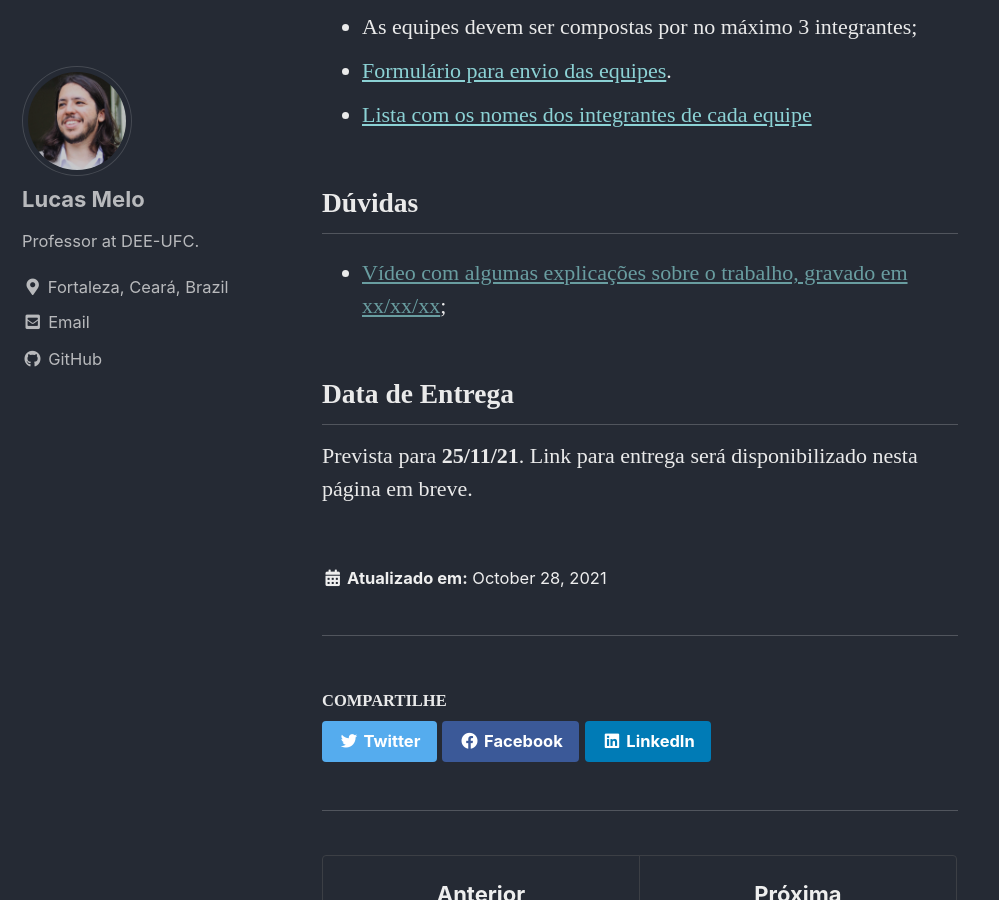
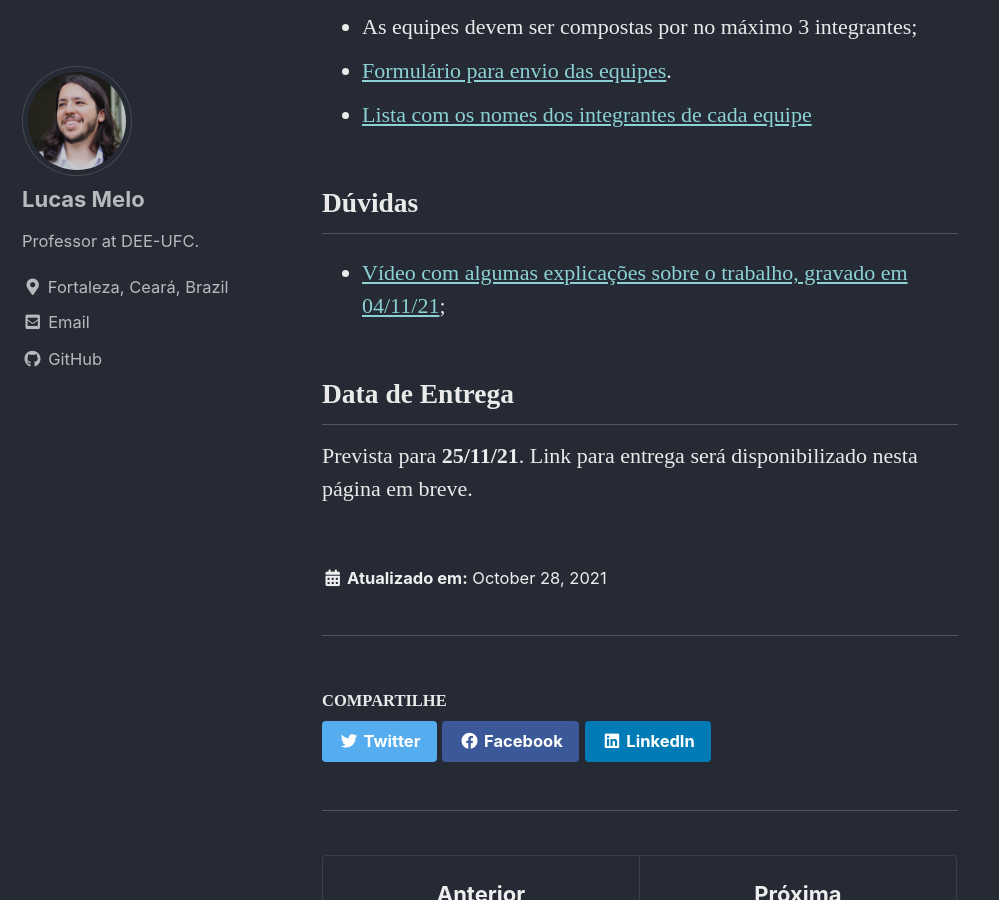
Before and after one commit to lucassm/lucassm.github.io, a Jekyll site: the page built from _teaching/DEE-2021-2/Trabalho-01/index.md, in a window 1280 px wide and 900 px high, scrolled down 1302 px. Shown: the whole window, without its empty margins (0-999 px from the left). Built offline with Jekyll 4.4.1, drawn with Linux system fonts in a browser that asks for light colours; cached includes are drawn as plain includes; some web fonts are replaced.

Commit message:
UPDATE: Generic

```diff
--- a/_teaching/DEE-2021-2/Trabalho-01/index.md
+++ b/_teaching/DEE-2021-2/Trabalho-01/index.md
@@ -25,7 +25,7 @@ Obs.: Para o item 4 uma metodologia específica deve ser adotada, conforme será
 - [Lista com os nomes dos integrantes de cada equipe](/teaching/DEE-2021-2/equipes)
 
 ## Dúvidas
-- [Vídeo com algumas explicações sobre o trabalho, gravado em xx/xx/xx]();
+- [Vídeo com algumas explicações sobre o trabalho, gravado em 04/11/21](https://drive.google.com/file/d/1DdbVfERG9hvRJ-boho5bzagew64oH-2e/view?usp=drivesdk);
 
 ## Data de Entrega
 Prevista para **25/11/21**. Link para entrega será disponibilizado nesta página em breve.
```
